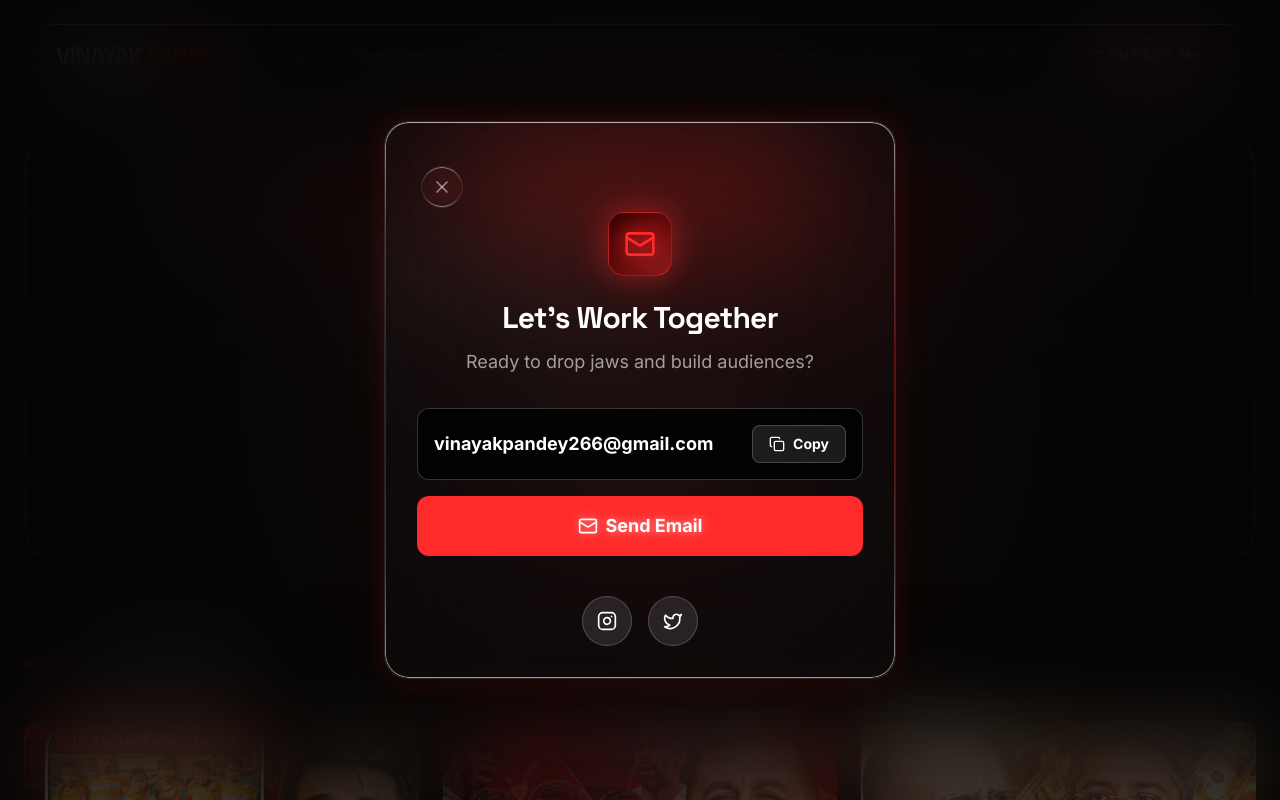
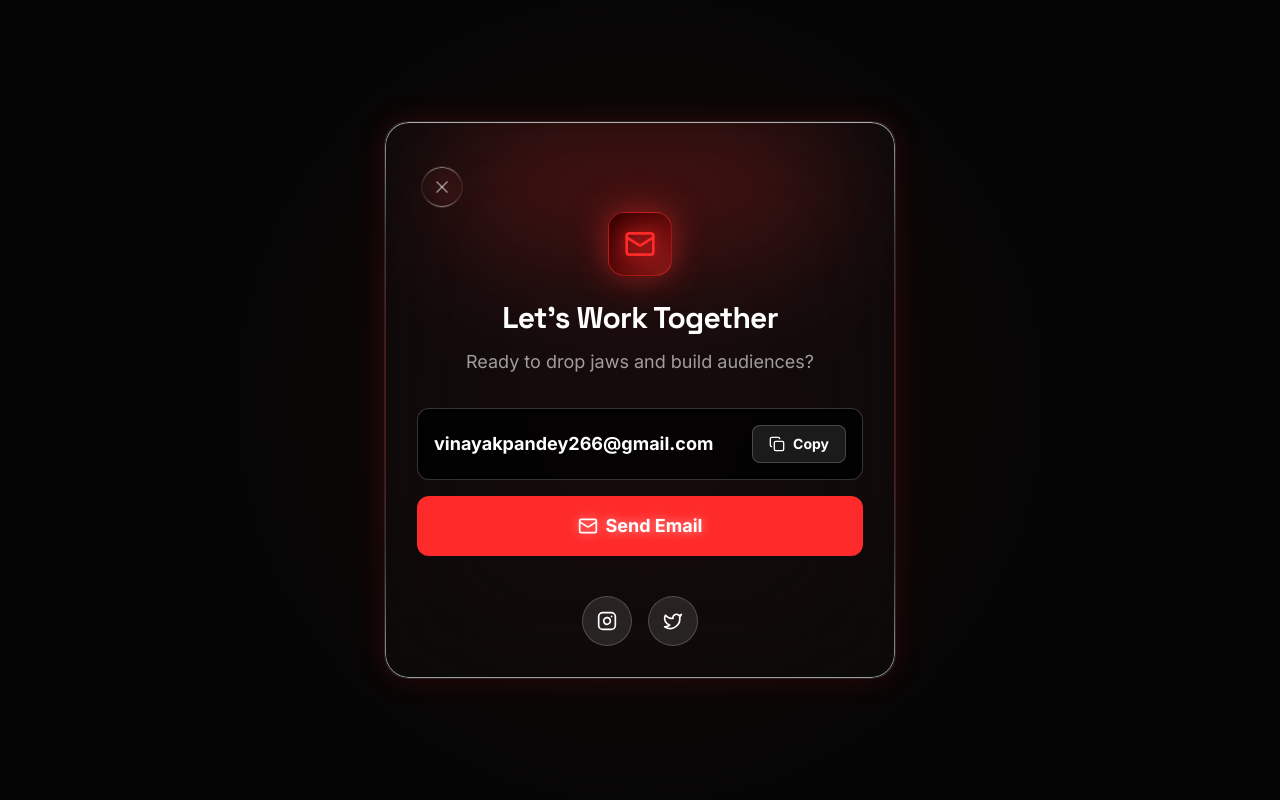
Before and after one commit to piyushtripathi9424/vinayak-portfolio, a React (Vite) app: page /work in a window 1280 px wide. Both pictures are taken after a click on the button "CONTACT ME". Shown: the top 800 px of the page. Built offline with nearby package versions, Linux system fonts and the light colour scheme.

Commit message:
more blurry

```diff
--- a/src/components/ContactModal.tsx
+++ b/src/components/ContactModal.tsx
@@ -82,9 +82,9 @@ export function ContactModal() {
             style={{
               position: 'absolute',
               inset: 0,
-              background: 'rgba(5, 5, 5, 0.75)',
-              backdropFilter: 'blur(40px)',
-              WebkitBackdropFilter: 'blur(40px)',
+              backdropFilter: 'blur(80px)',
+              WebkitBackdropFilter: 'blur(80px)',
+              background: 'rgba(5, 5, 5, 1)',
               zIndex: 0,
             }}
           >
```
